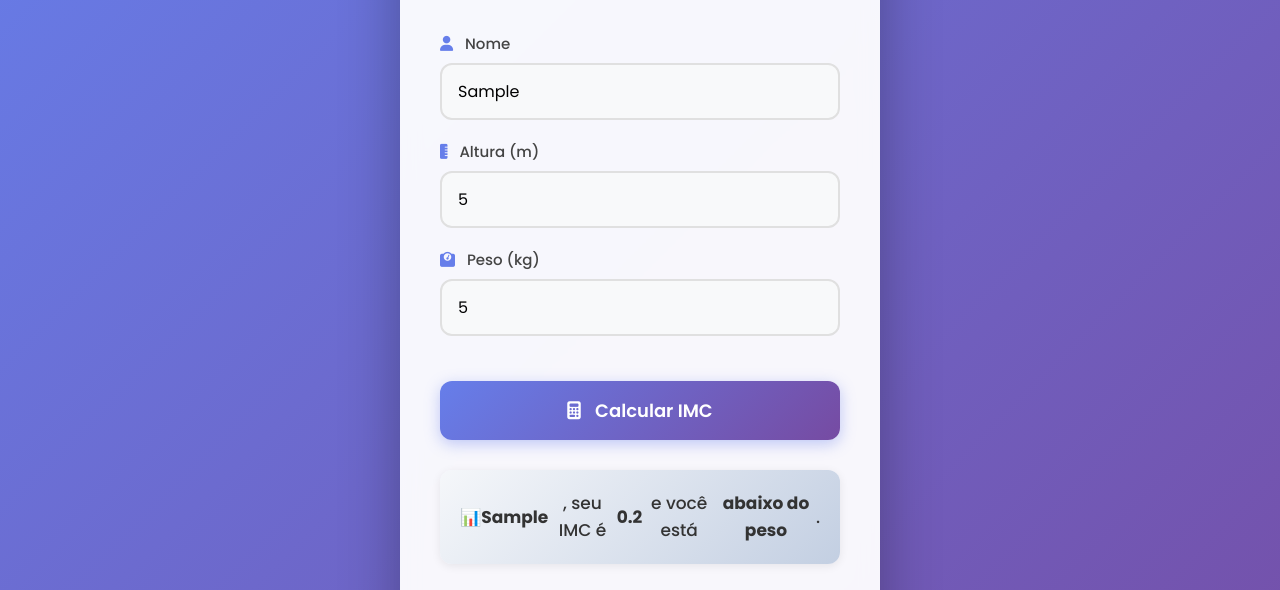
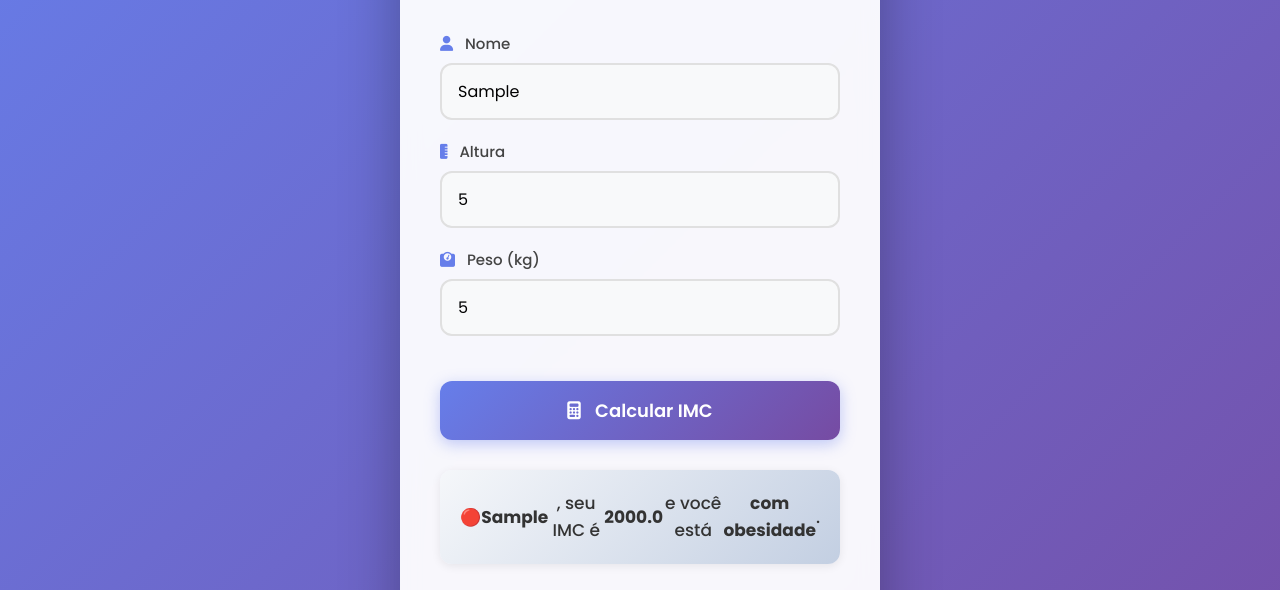
Before and after one commit to ciceroromaosp/calculadora-IMC, a plain HTML site: page index.html in a window 1280 px wide. Both pictures are taken after typing "Sample", "5", "5" into the empty fields and a click on the button "Calcular IMC". Shown: the part 210-800 px from the top of the page. Drawn offline with Linux system fonts and the light colour scheme.

Commit message:
Correção no cálculo: aceita altura em metros ou centímetros automaticamente

```diff
--- a/imc.js
+++ b/imc.js
@@ -2,11 +2,16 @@ const calcular = document.getElementById("calcular");
 
 function imc() {
     const nome = document.getElementById("nome").value;
-    const altura = parseFloat(document.getElementById("altura").value);
+    let altura = parseFloat(document.getElementById("altura").value);
     const peso = parseFloat(document.getElementById("peso").value);
     const resultado = document.getElementById("resultado");
 
     if (nome !== "" && !isNaN(altura) && !isNaN(peso) && altura > 0 && peso > 0) {
+        // Converte altura para metros se for digitada em centímetros
+        if (altura > 3) {
+            altura = altura / 100;
+        }
+
         const valorIMC = peso / (altura * altura);
         let classificacao = "";
         let emoji = "";
--- a/index.html
+++ b/index.html
@@ -23,8 +23,8 @@
                 </div>
 
                 <div class="input-group">
-                    <label><i class="fas fa-ruler-vertical"></i> Altura (m)</label>
-                    <input type="number" id="altura" placeholder="Ex: 1.75" step="0.01">
+                    <label><i class="fas fa-ruler-vertical"></i> Altura</label>
+                    <input type="number" id="altura" placeholder="Ex: 1.75 ou 175" step="0.01">
                 </div>
 
                 <div class="input-group">
```
